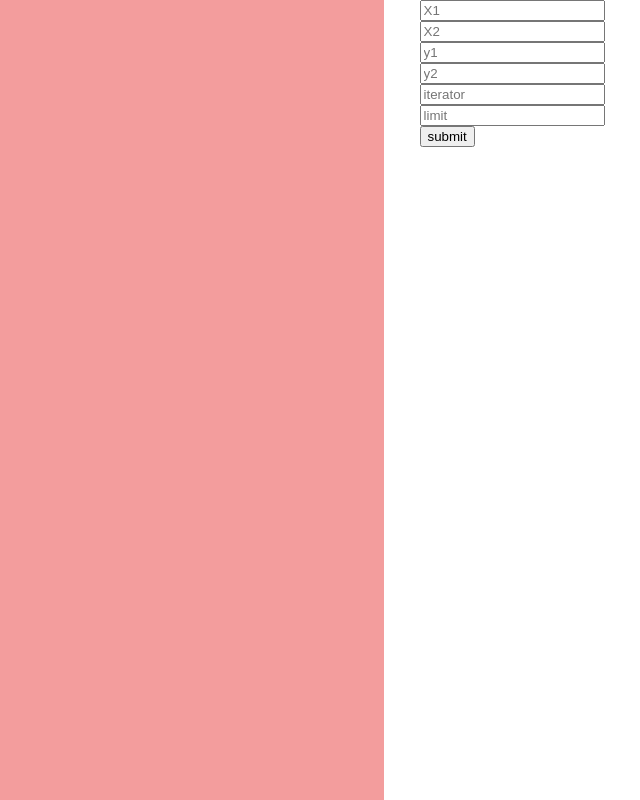
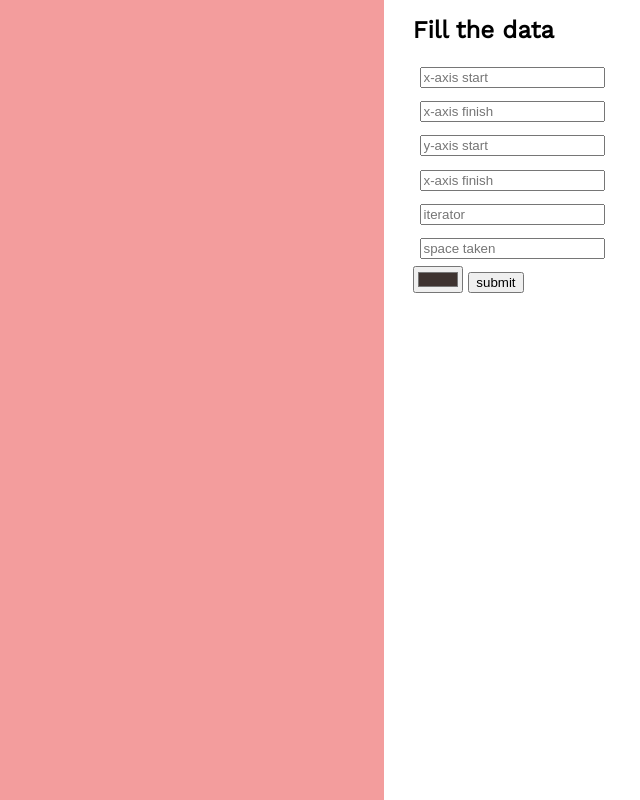
Before and after one commit to Kotauror/visuals, a plain HTML site: page index.html in a window 1280 px wide. Shown: the whole page, without its empty margins (640-1280 px from the left). Drawn offline with nearby package versions, Linux system fonts and the light colour scheme.

Commit message:
Form ready.

```diff
--- a/css/visuals.css
+++ b/css/visuals.css
@@ -4,6 +4,7 @@ html, body {
   overflow: hidden;
   width: 100%;
   display: flex;
+  font-family: Work Sans;
 }
 
 .main {
@@ -24,3 +25,16 @@ html, body {
   margin-left: auto;
   margin-right: auto;
 }
+
+.window {
+  margin: 0.5em;
+}
+.data_form_bg {
+  width: min-content;
+  margin-left: auto;
+  margin-right: auto;
+}
+
+.data_form h1 {
+  font-size: 1.5em;
+}
--- a/index.html
+++ b/index.html
@@ -3,7 +3,7 @@
   <head>
     <meta charset="utf-8">
     <title>Visuals</title>
-
+    <link href="https://fonts.googleapis.com/css?family=Work+Sans" rel="stylesheet">
     <script src="https://d3js.org/d3.v5.min.js"></script>
     <script src="https://ajax.googleapis.com/ajax/libs/jquery/3.3.1/jquery.min.js"></script>
 
@@ -14,13 +14,21 @@
   <body>
     <div class="main"></div>
     <form class="data_form">
-      <input type="text" class="x1" placeholder="X1">
-      <input type="text" class="x2" placeholder="X2">
-      <input type="text" class="y1" placeholder="y1">
-      <input type="text" class="y2" placeholder="y2">
-      <input type="text" class="iterator" placeholder="iterator">
-      <input type="text" class="limit" placeholder="limit">
+      <h1> Fill the data </h1>
+      <input type="text" class="x1 window" placeholder="x-axis start">
+      <input type="text" class="x2 window" placeholder="x-axis finish">
+      <input type="text" class="y1 window" placeholder="y-axis start">
+      <input type="text" class="y2 window" placeholder="x-axis finish">
+      <input type="text" class="iterator window" placeholder="iterator">
+      <input type="text" class="limit window" placeholder="space taken">
+      <input type="color" class="stroke-col" value="#3e3330">
       <input type="submit" value="submit" class="submit">
     </form>
+
+
+    <!-- <form class="data_form_bg">
+      <input type="color" class="bg-col" value="#f08080">
+      <input type="submit" value="submit" class="submit">
+    </form> -->
   </body>
 </html>
--- a/js/visuals.js
+++ b/js/visuals.js
@@ -13,19 +13,33 @@ $(document).ready(() => {
       let y2 = $( ".y2" ).val();
       let iterator = $( ".iterator" ).val();
       let limit = $( ".limit" ).val();
-      draw(x1, x2, y1, y2, iterator, limit)
+      let strokeCol = $( ".stroke-col" ).val();
+      draw(x1, x2, y1, y2, iterator, limit, strokeCol)
   })
 
-  let draw = function(x1, x2, y1, y2, iterator, limit) {
-    for (var i = 2;i < (parseInt(limit));) {
+  // $('.data_form_bg').submit(function(event) {
+  //     event.preventDefault()
+  //     let bgCol = $( ".bg-col" ).val();
+  //     changeBackground(bgCol)
+  // })
+
+  let draw = function(x1, x2, y1, y2, iterator, limit, strokeCol) {
+    for (let i = 2;i < (parseInt(limit));) {
     canvas.append("line")
       .attr('x1', (parseInt(x1) + i))
       .attr('y1', (parseInt(y2)))
       .attr('x2', (parseInt(x2)))
       .attr('y2', (parseInt(y2) + i))
-      .style('stroke', '#3e3330')
+      .style('stroke', strokeCol)
       i += (parseInt(iterator))
     }
   }
 
+  // let changeBackground = function(bgCol) {
+  //   var chart = canvas.append("canvas")
+  //     .attr("fill", "pink");
+  //
+  // }
+
+
 })
```
